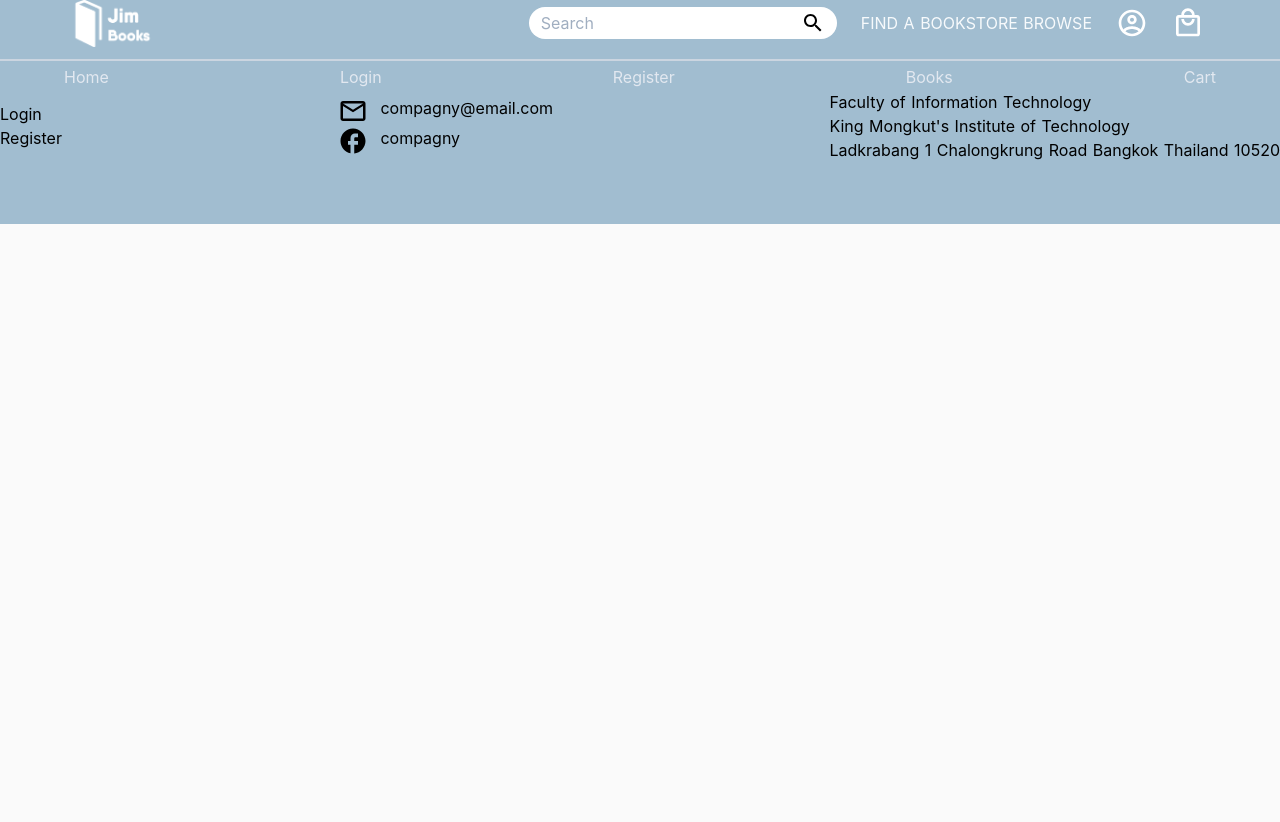
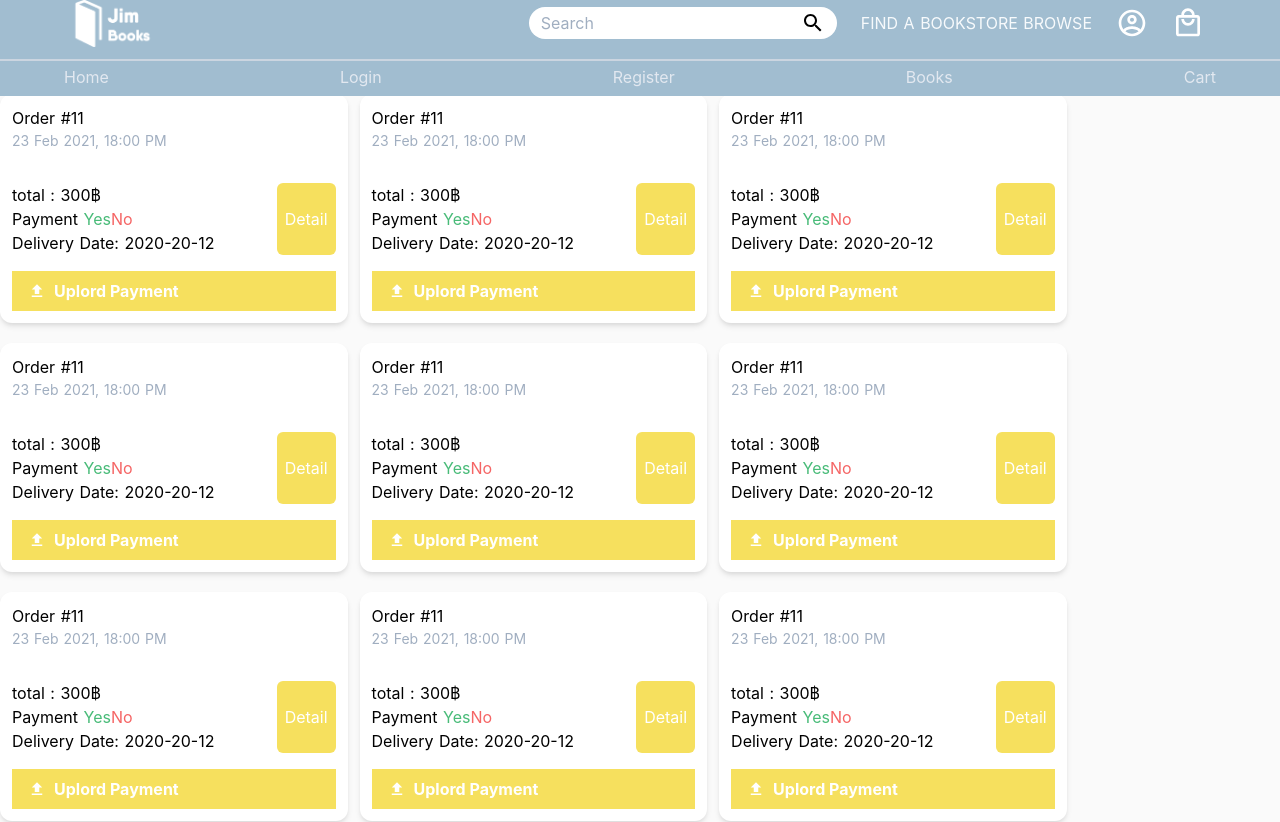
Before and after one commit to macsakarn/BookShop, a Nuxt app in the folder forntend/user-page/: page /account/history in a window 1280 px wide. Shown: the top 822 px of the page. Before the commit the page ends 800 px from the top, so only its background shows below. Built offline with nearby package versions, Linux system fonts and the light colour scheme.

Commit message:
Revert "Revert "Merge branch 'main' of https://github.com/macsakarn/BookShop into main""
This reverts commit afd393969da7c884d8b535f6140518e3d4c2ed5c.

```diff
--- /dev/null
+++ b/forntend/user-page/pages/account/history.vue
@@ -0,0 +1,114 @@
+<template>
+  <main class="w-5/6">
+    <div
+      v-if="model"
+      class="overflow-x-hidden overflow-y-auto fixed inset-0 z-50 outline-none focus:outline-none justify-center items-center flex"
+    >
+      <div
+        class="modal-overlay absolute w-full h-full bg-gray-900 opacity-50"
+      ></div>
+      <div class="relative w-1/4 my-6 mx-auto max-w-6xl">
+        <!--content-->
+        <div
+          class="border-0 rounded-lg shadow-lg relative flex flex-col w-full bg-white outline-none focus:outline-none"
+        >
+          <div class="my-5 mx-12">
+            <button
+              class="p-1 ml-auto bg-transparent border-0 text-black opacity-5 float-right text-3xl leading-none font-semibold outline-none focus:outline-none"
+              v-on:click="model = false"
+            >
+              <span
+                class="bg-transparent text-black opacity-5 h-6 w-6 text-2xl block outline-none focus:outline-none"
+              >
+                ×
+              </span>
+            </button>
+            <table class="table-fixed w-full">
+              <thead>
+                <tr>
+                  <th class="px-4 py-2 w-3/5">Name</th>
+                  <th class="px-4 py-2 w-1/5">Qty</th>
+                  <th class="px-4 py-2 w-1/5">Price</th>
+                </tr>
+              </thead>
+              <tbody>
+                <tr v-for="(i, index) in 10" :key="index">
+                  <td class="border px-4 py-2">mac</td>
+                  <td class="border px-4 py-2">2</td>
+                  <td class="border px-4 py-2">200</td>
+                </tr>
+              </tbody>
+            </table>
+          </div>
+        </div>
+      </div>
+    </div>
+
+    <p class="text-center text-2xl border-b-2 border-gray-400 pb-4">History</p>
+    <section class="All-History grid gap-y-5 gap-x-3 grid-cols-3 mt-10">
+      <div
+        class="History-0 bg-white rounded-xl shadow-md"
+        v-for="(history, index) in 10"
+        :key="index"
+      >
+        <div class="p-3">
+          <div class="Top">
+            <p>Order #11</p>
+            <p class="text-gray-500 text-sm">23 Feb 2021, 18:00 PM</p>
+          </div>
+          <div class="flex justify-between mt-8">
+            <div>
+              <p>total : 300฿</p>
+              <p>
+                Payment
+                <span class="text-green-500">Yes</span>
+                <span class="text-red-500">No</span>
+              </p>
+              <p class="">Delivery Date: 2020-20-12</p>
+            </div>
+
+            <button
+              @click="model = true"
+              class="bg-yellow-400 hover:bg-yellow-500 py-2 px-2 rounded-md text-white"
+            >
+              Detail
+            </button>
+          </div>
+          <div class="overflow-hidden relative w-full mt-4">
+            <button
+              class="bg-yellow-400 hover:bg-yellow-500 text-white font-bold py-2 px-4 w-full inline-flex items-center"
+            >
+              <svg
+                fill="#FFF"
+                height="18"
+                viewBox="0 0 24 24"
+                width="18"
+                xmlns="http://www.w3.org/2000/svg"
+              >
+                <path d="M0 0h24v24H0z" fill="none" />
+                <path d="M9 16h6v-6h4l-7-7-7 7h4zm-4 2h14v2H5z" />
+              </svg>
+              <span class="ml-2">Uplord Payment </span>
+            </button>
+            <input
+              class="cursor-pointer absolute block opacity-0 right-0 top-0"
+              type="file"
+            />
+          </div>
+        </div>
+      </div>
+    </section>
+  </main>
+</template>
+
+<script>
+export default {
+  data() {
+    return {
+      model: false,
+    }
+  },
+}
+</script>
+
+<style></style>
```
